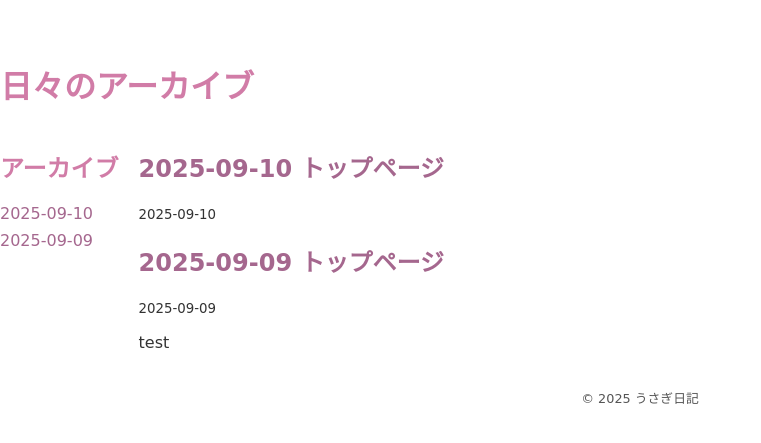
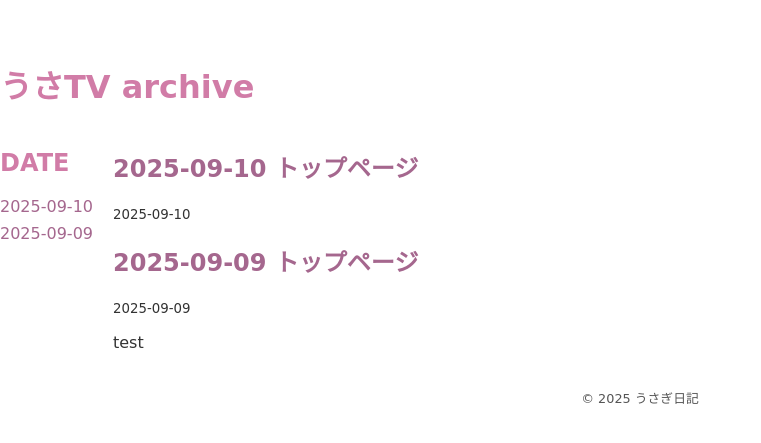
Before and after one commit to Rabbitflower-Rabiko/Rabbitflower-Rabiko-Rabbitflower-Rabiko.github.io, a Jekyll site: the page built from archive-site/archive.html, in a window 1280 px wide. Shown: the top 443 px of the page, without its empty margins (0-761 px from the left). Built offline with Jekyll 4.4.1, drawn with Linux system fonts in a browser that asks for light colours.

Commit message:
Update archive.html

```diff
--- a/archive-site/archive.html
+++ b/archive-site/archive.html
@@ -4,12 +4,12 @@ title: アーカイブ
 ---
 <link rel="stylesheet" href="{{ 'archive-site/assets/css/style.css' | relative_url }}">
 
-<h1>日々のアーカイブ</h1>
+<h1>うさTV archive</h1>
 
 <div class="blog-container">
   <!-- サイドバー -->
   <aside ="sidebar">
-    <h2>アーカイブ</h2>
+    <h2>DATE</h2>
     <ul>
       {% for post in site.posts %}
         <li><a href="{{ post.url }}">{{ post.date | date: "%Y-%m-%d" }}</a></li>
```
